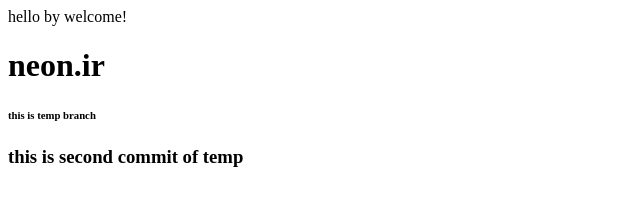
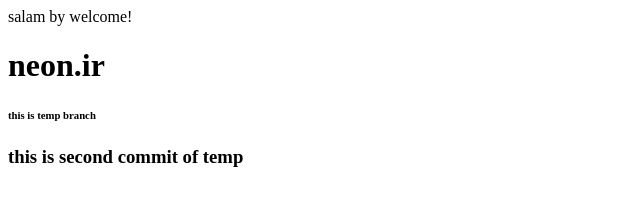
Before and after one commit to yeganeh193/miniature-garbanzo, a plain HTML site: page index.html in a window 1280 px wide. Shown: the full height of the page, 0-640 px from the left. Drawn offline with Linux system fonts and the light colour scheme.

Commit message:
change hello to salam

```diff
--- a/index.html
+++ b/index.html
@@ -6,7 +6,7 @@
     <title>Git intro</title>
 </head>
 <body>
-    hello
+    salam
     by
     welcome!
     <h1>neon.ir</h1>
```
